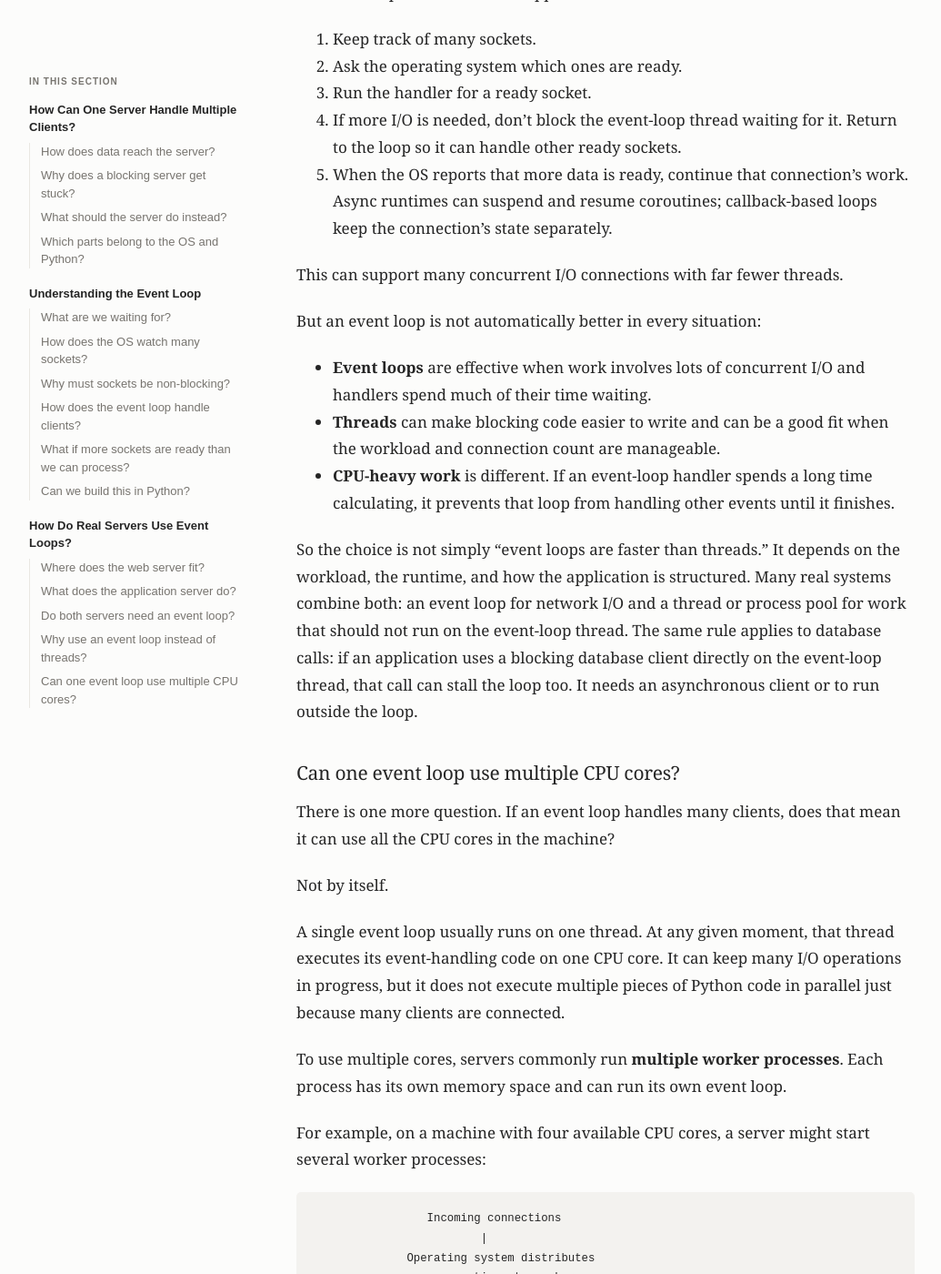
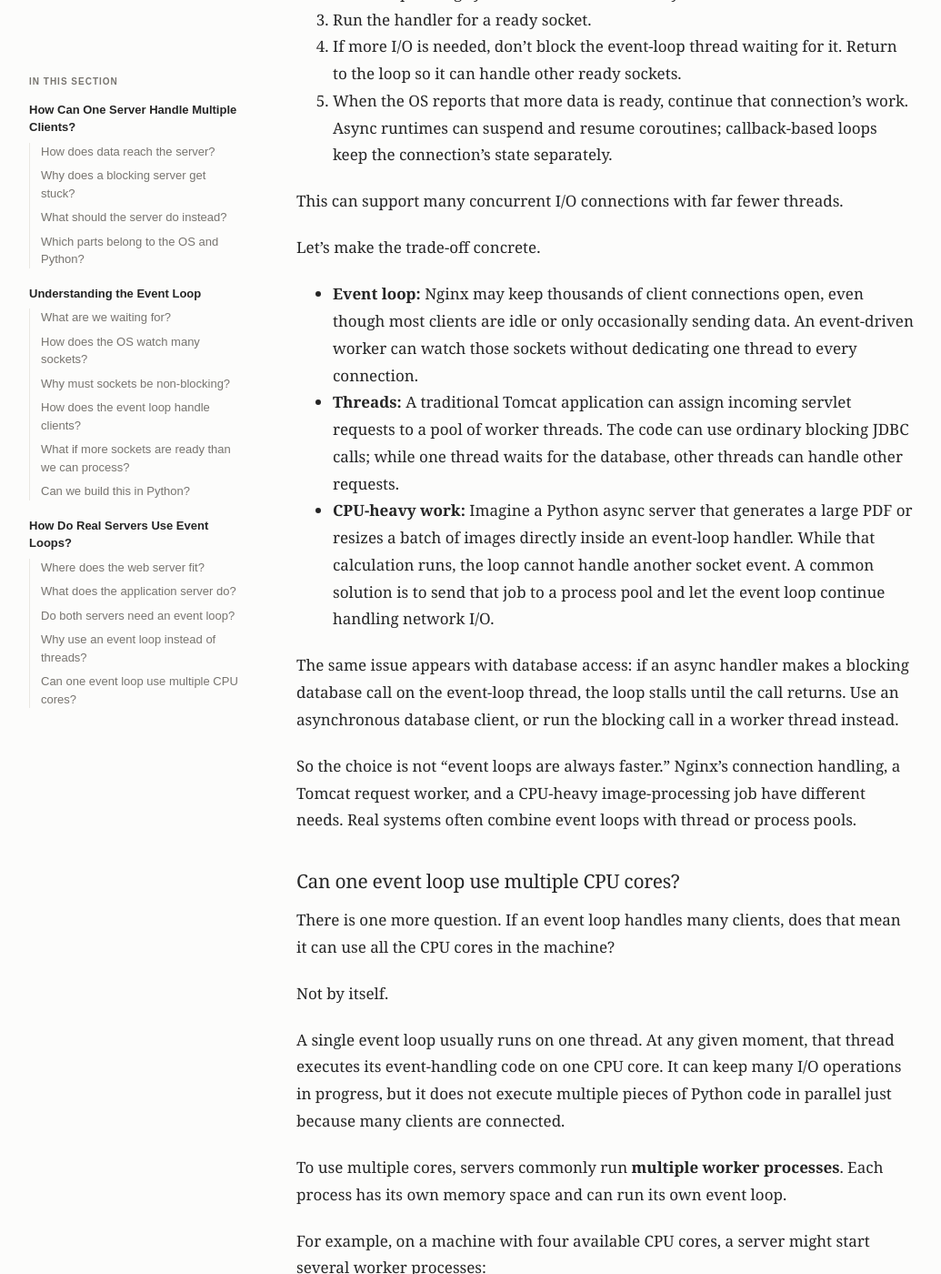
Before and after one commit to simplyjaga/simplyjaga.github.io, a Jekyll site: the page built from _posts/2026-11-03-how-one-server-handles-multiple-clients.md, in a window 1280 px wide and 1400 px high, scrolled down 11758 px. Shown: the whole window at 91% size, without its empty margins (101-1136 px from the left). Built offline with Jekyll 4.4.1, drawn with Linux system fonts in a browser that asks for light colours; some of the changed text lies outside the part shown.

Commit message:
Replace generic descriptions with concrete server examples

```diff
--- a/_posts/2026-11-03-how-one-server-handles-multiple-clients.md
+++ b/_posts/2026-11-03-how-one-server-handles-multiple-clients.md
@@ -316,13 +316,7 @@ This is one reason event-driven I/O is useful at the web-server layer: many clie
 
 The web server usually doesn't contain all the business logic of an application. It forwards the request to an **application server**, such as a Java application running on Tomcat or a Python application served by Gunicorn.
 
-The application server is responsible for running the application:
-
-- Calling application code.
-- Reading or updating data.
-- Applying business rules.
-- Communicating with databases or other services.
-- Producing the response that will be sent back to the client.
+Tomcat, for example, can run a Java servlet that checks the request, calls application code, reads or updates a database, and builds the HTTP response. A Python application served by Gunicorn follows the same broad idea: application code handles the request and produces a response.
 
 The web server and application server communicate over another network connection. They might run on the same machine using different ports, or on separate machines.
 
@@ -379,13 +373,15 @@ An event loop takes a different approach:
 
 This can support many concurrent I/O connections with far fewer threads.
 
-But an event loop is not automatically better in every situation:
+Let's make the trade-off concrete.
 
-- **Event loops** are effective when work involves lots of concurrent I/O and handlers spend much of their time waiting.
-- **Threads** can make blocking code easier to write and can be a good fit when the workload and connection count are manageable.
-- **CPU-heavy work** is different. If an event-loop handler spends a long time calculating, it prevents that loop from handling other events until it finishes.
+- **Event loop:** Nginx may keep thousands of client connections open, even though most clients are idle or only occasionally sending data. An event-driven worker can watch those sockets without dedicating one thread to every connection.
+- **Threads:** A traditional Tomcat application can assign incoming servlet requests to a pool of worker threads. The code can use ordinary blocking JDBC calls; while one thread waits for the database, other threads can handle other requests.
+- **CPU-heavy work:** Imagine a Python async server that generates a large PDF or resizes a batch of images directly inside an event-loop handler. While that calculation runs, the loop cannot handle another socket event. A common solution is to send that job to a process pool and let the event loop continue handling network I/O.
 
-So the choice is not simply "event loops are faster than threads." It depends on the workload, the runtime, and how the application is structured. Many real systems combine both: an event loop for network I/O and a thread or process pool for work that should not run on the event-loop thread. The same rule applies to database calls: if an application uses a blocking database client directly on the event-loop thread, that call can stall the loop too. It needs an asynchronous client or to run outside the loop.
+The same issue appears with database access: if an async handler makes a blocking database call on the event-loop thread, the loop stalls until the call returns. Use an asynchronous database client, or run the blocking call in a worker thread instead.
+
+So the choice is not "event loops are always faster." Nginx's connection handling, a Tomcat request worker, and a CPU-heavy image-processing job have different needs. Real systems often combine event loops with thread or process pools.
 
 ### Can one event loop use multiple CPU cores? {#can-one-event-loop-use-multiple-cpu-cores}
 
```
